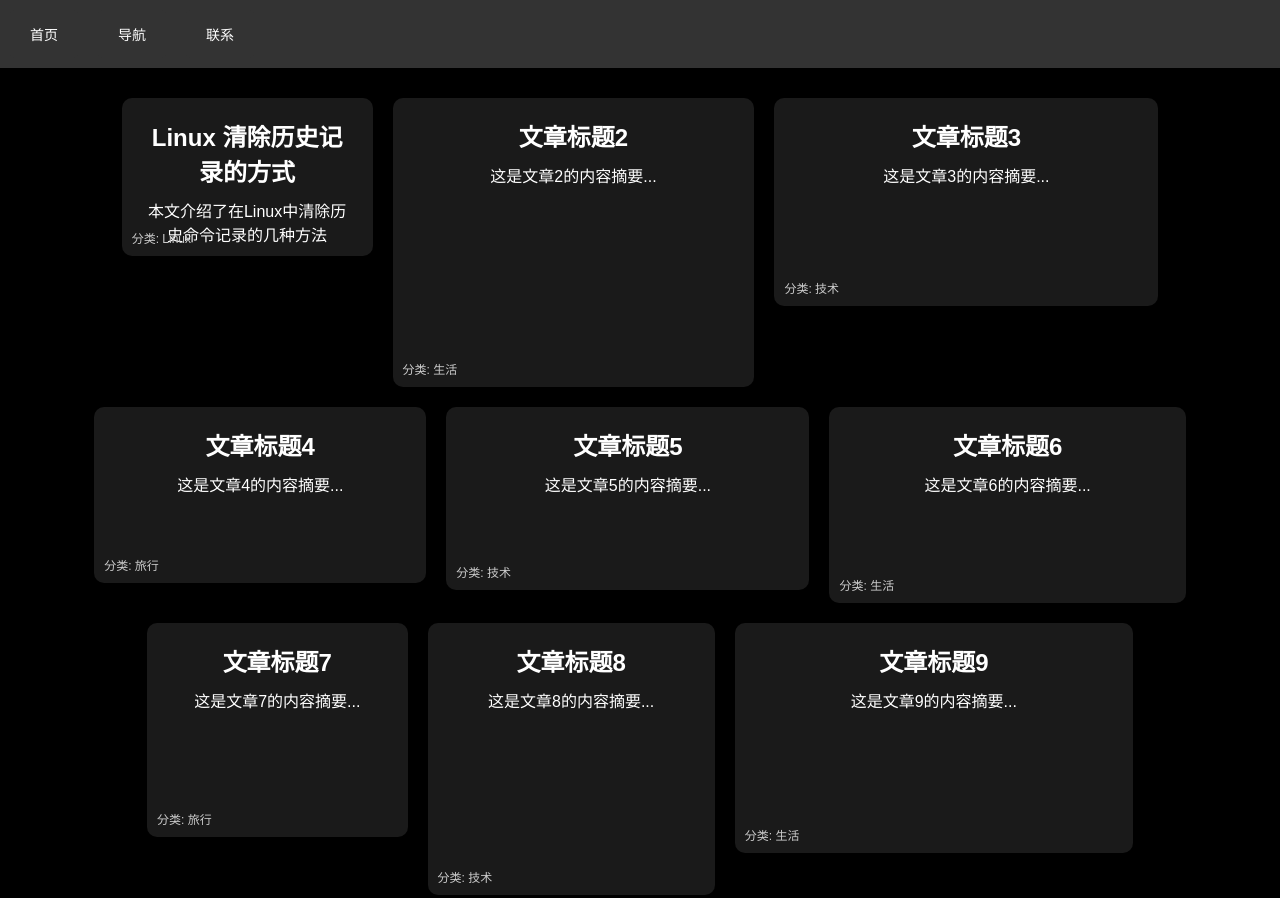
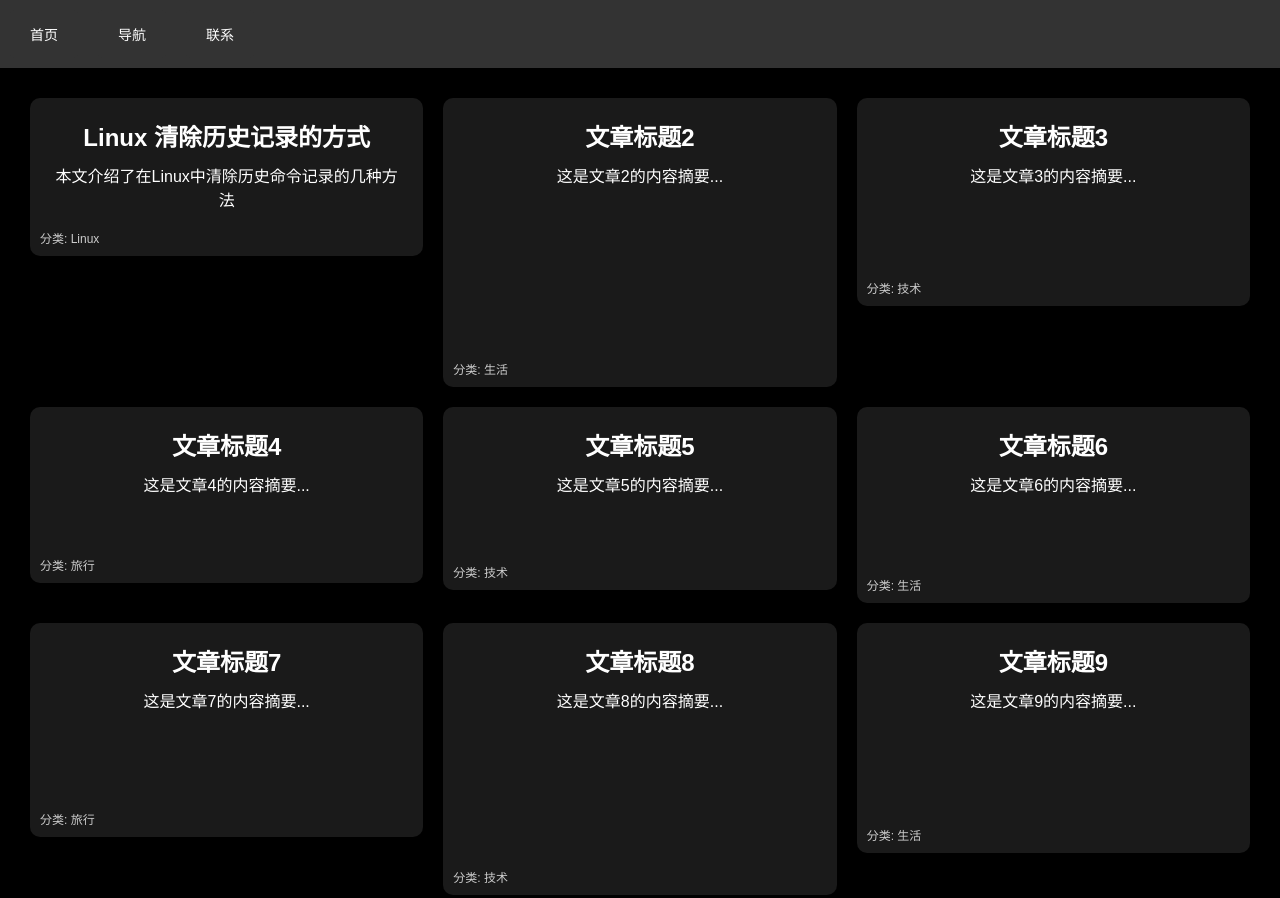
Before and after one commit to expectopatronus00/expectopatronus.github.io, a plain HTML site: page home/home.html in a window 1280 px wide. Shown: the top 898 px of the page. Drawn offline with Linux system fonts and the light colour scheme; a web font is replaced by a local one.

Commit message:
维护博客

```diff
--- a/home/home.html
+++ b/home/home.html
@@ -67,6 +67,17 @@
     opacity: 0;
     transition: opacity 1s ease-in-out;
     position: relative; /* 为了定位分类标识 */
+    flex: 1 1 calc(100% - 40px); /* 默认宽度 */
+  }
+  @media (min-width: 600px) {
+    .article {
+      flex: 1 1 calc(50% - 40px); /* 中等屏幕宽度 */
+    }
+  }
+  @media (min-width: 900px) {
+    .article {
+      flex: 1 1 calc(33.33% - 40px); /* 大屏幕宽度 */
+    }
   }
   .article h2 {
     font-size: 24px;
```
Also changed, not shown: index.html (+8 -0 lines).
